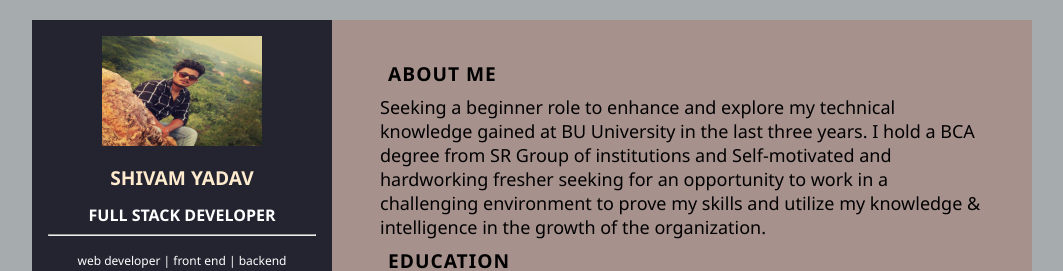
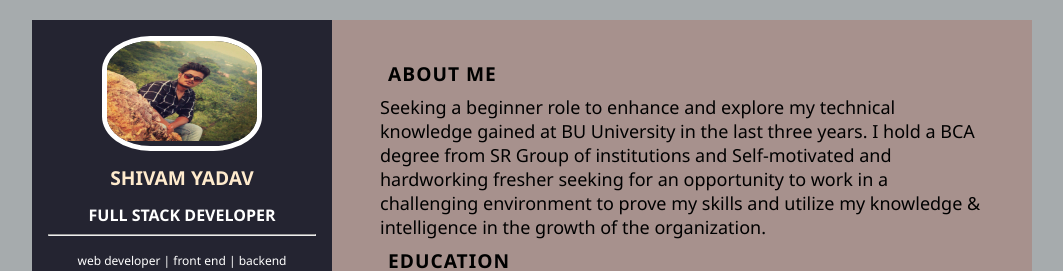
Before and after one commit to shivam8111/responsive-resume-shivam-, a plain HTML site: page index.html in a window 1280 px wide. Shown: the top 271 px of the page, without its empty margins (32-1095 px from the left). Drawn offline with Linux system fonts and the light colour scheme.

Commit message:
Update style.css

```diff
--- a/style.css
+++ b/style.css
@@ -34,8 +34,23 @@ body{
     display: block;
     margin: auto;
     width: 60%;
+    height: auto;
+  border: 5px solid white;
+  border-radius: 30%;
+  overflow: hidden;
+  cursor: grab;
 
 }
+.profile-image img {
+    height: 100px;
+    width: 160px;
+    object-fit: fill;
+  }
+  .profile-image img:hover {
+    transform: scale(1.1);
+    transition: all 0.3s ease-in;
+  }
+
 .name{
     font-size: 1.2rem;
     font-weight: 700;
```
